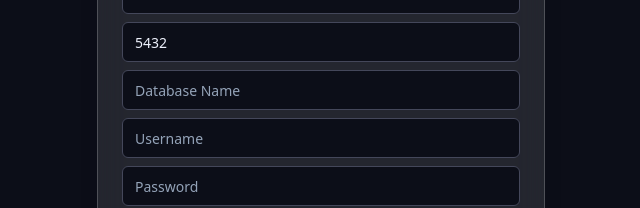
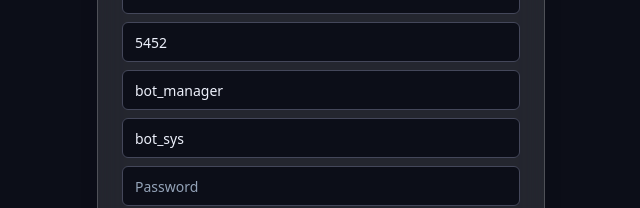
Before and after one commit to iXty9/botopia-manager, a React (Vite) app: page /setup in a window 1280 px wide. Shown: the part 310-518 px from the top of the page, without its empty margins (319-959 px from the left). Built offline with nearby package versions, Linux system fonts and the light colour scheme.

Commit message:
Update setup defaults
Set default values for database host, port, name, and username in the setup page.  This avoids the need for manual entry on each use.

```diff
--- a/src/pages/Setup.tsx
+++ b/src/pages/Setup.tsx
@@ -8,10 +8,10 @@ import { toast } from "sonner";
 const Setup = () => {
   const navigate = useNavigate();
   const [formData, setFormData] = useState({
-    dbHost: "",
-    dbPort: "5432",
-    dbName: "",
-    dbUser: "",
+    dbHost: "192.168.1.69",
+    dbPort: "5452",
+    dbName: "bot_manager",
+    dbUser: "bot_sys",
     dbPassword: "",
     discordToken: "",
   });
```
